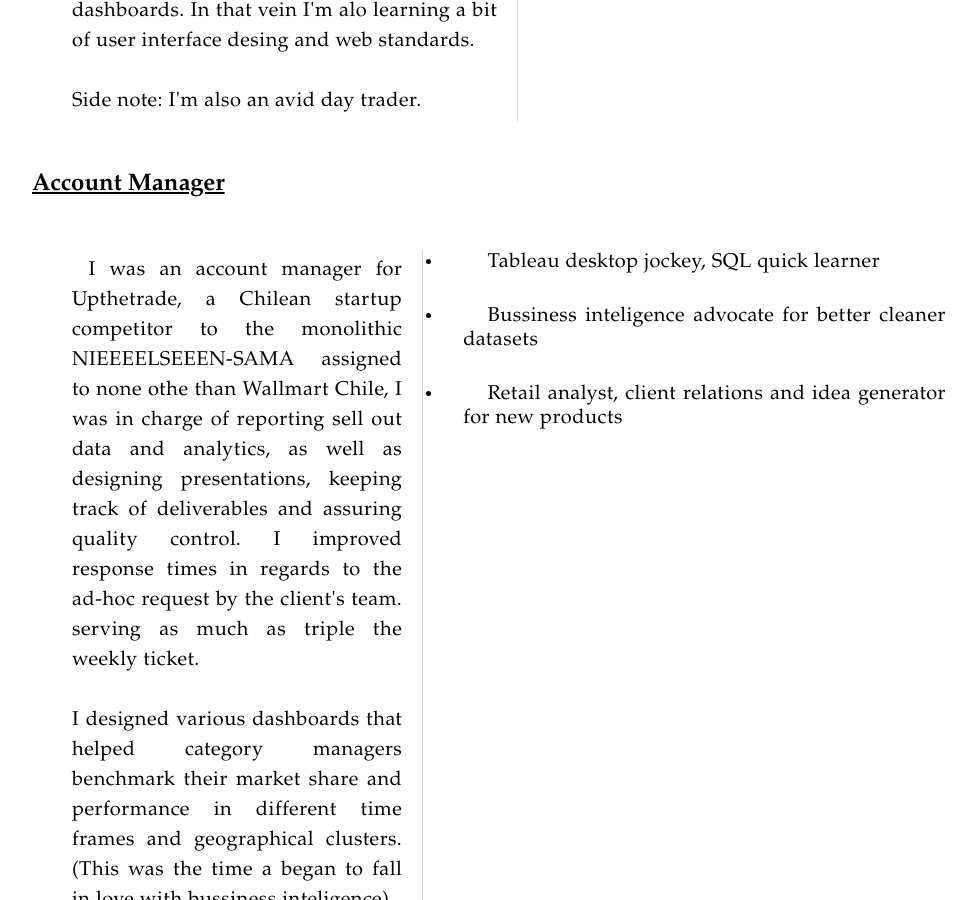
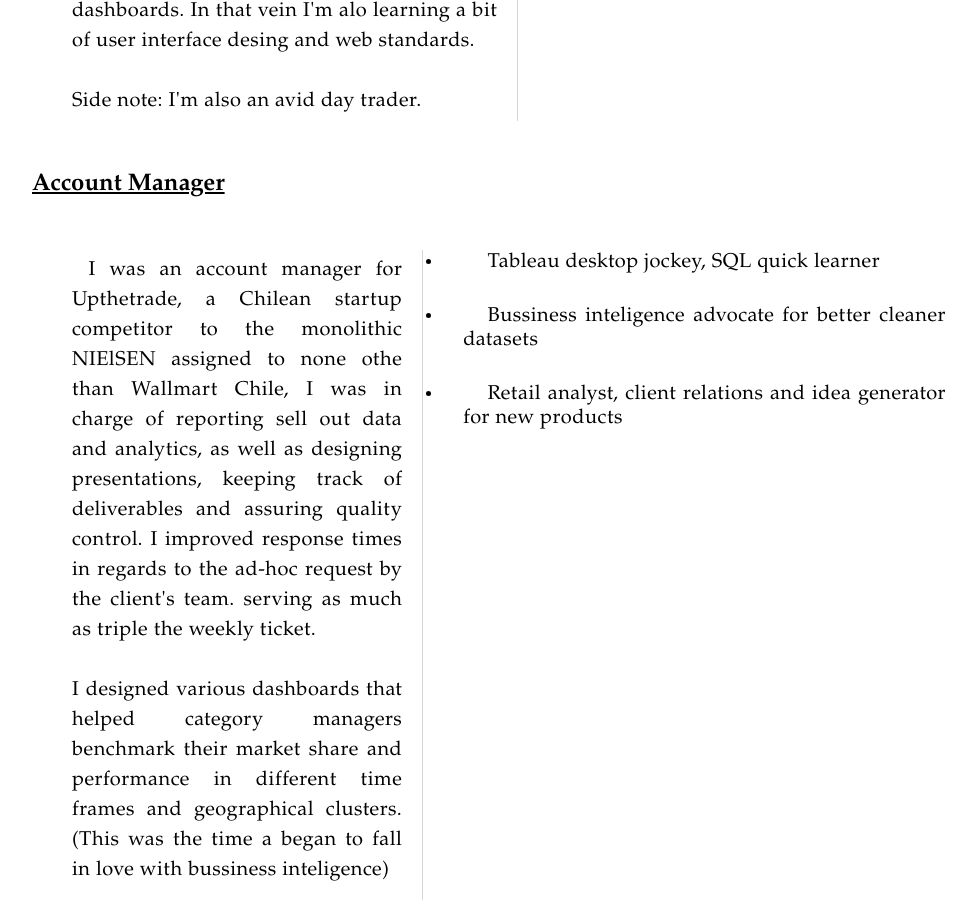
Before and after one commit to sblasco7/sblasco7.github.io, a Jekyll site: the page cv.html, which Jekyll copies as it is, in a window 1280 px wide and 900 px high, scrolled down 1133 px. Shown: the whole window, without its empty margins (156-1132 px from the left). Built offline with Jekyll 4.4.1, drawn with Linux system fonts in a browser that asks for light colours; some of the changed lines change nothing that is shown; some of the changed text lies outside the part shown.

Commit message:
Update cv.html

```diff
--- a/cv.html
+++ b/cv.html
@@ -66,7 +66,7 @@
 		</header>
 		<div class= "flex_block">
 			<div class = "width_block">
-				<p class= "job_description">I was an account manager for Upthetrade, a Chilean startup competitor to the monolithic NIEEEELSEEEN-SAMA
+				<p class= "job_description">I was an account manager for Upthetrade, a Chilean startup competitor to the monolithic NIElSEN
 				assigned to none othe than Wallmart Chile, I was in charge of reporting sell out data and analytics, as well as designing presentations,
 				keeping track of deliverables and assuring quality control. I improved response times in regards to the ad-hoc request by the client's team.
 				serving as much as triple the weekly ticket.
@@ -127,9 +127,9 @@
 		</header>
 		<div class="flex_block">
 			<div class = "width_block">
-				<p class = "job_description">Responsible for keeping track of operational expenses. Keeping records and managing a small monthly budget for a team of 20 on-site technicians for
-    			miscellaneous occurrences.
-    			Assisting logistical arrangements to enable project managers and technicians to achieve deliverables to various clients as well as managing client relations.
+				<p class = "job_description"> Best job ever, I went to a five star resort thanks to this
+				<br>
+				<br>
 				</p>
 			</div>
 			<div>
```
